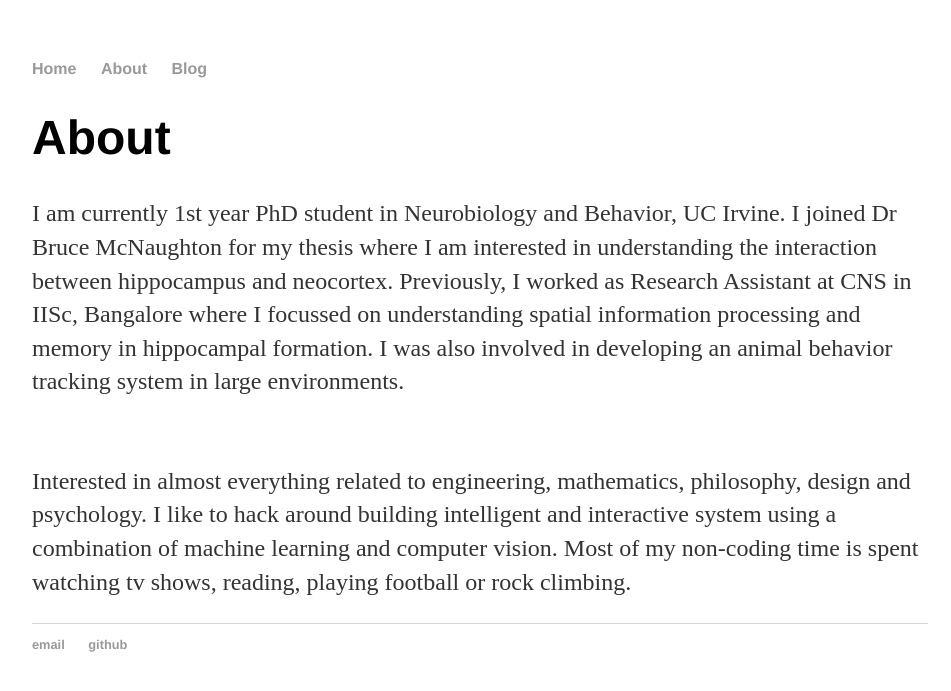
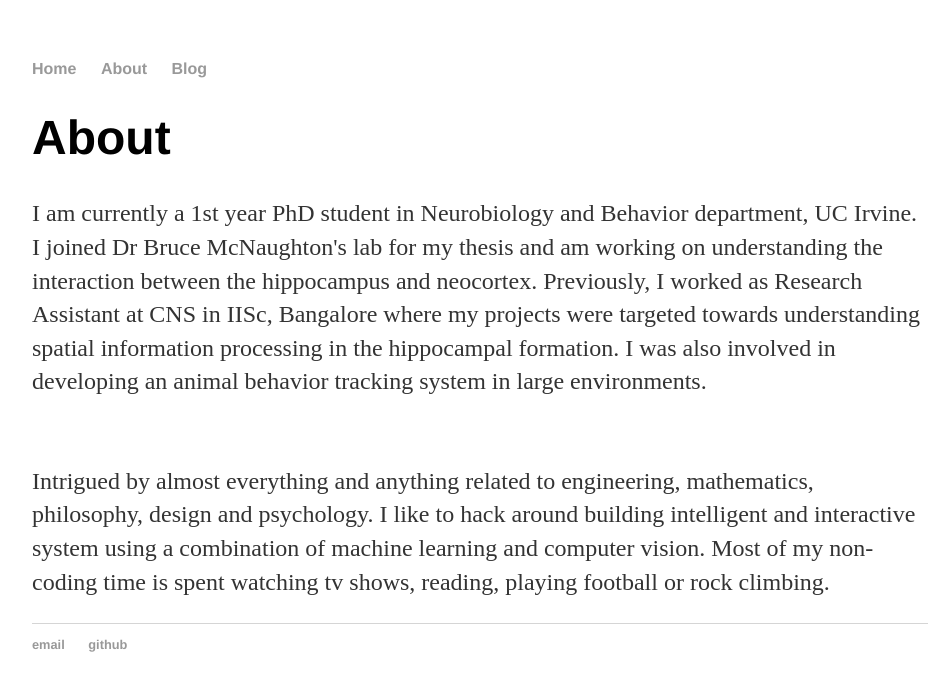
Before and after one commit to rajatsaxena/rajatsaxena.github.io, a Jekyll site: the page built from about/index.html, in a window 1280 px wide. Shown: the top 691 px of the page, without its empty margins (160-1111 px from the left). Built offline with Jekyll 4.4.1, drawn with Linux system fonts in a browser that asks for light colours.

Commit message:
Update index.html

```diff
--- a/about/index.html
+++ b/about/index.html
@@ -5,12 +5,14 @@ title: Rajat Saxena's Blog
 
 		<div class="about">
 			<h1>About</h1>
-			<p>I am currently 1st year PhD student in Neurobiology and Behavior, UC Irvine. I joined Dr Bruce McNaughton for my thesis where I am interested in understanding the
-				interaction between hippocampus and neocortex. Previously, I worked as Research Assistant at CNS in IISc, Bangalore where I
-				focussed on understanding spatial information processing and memory in hippocampal formation. I was also involved in
+			<p>I am currently a 1st year PhD student in Neurobiology and Behavior department, UC Irvine. I joined Dr Bruce
+				McNaughton's lab for my thesis and am working on understanding the
+				interaction between the hippocampus and neocortex. Previously, I worked as Research Assistant at CNS in IISc,
+				Bangalore where my projects were targeted towards understanding spatial information processing in the
+				hippocampal formation. I was also involved in
 				developing an animal behavior tracking system in large environments.</p>
 			<br/>
-<p> Interested in almost everything related to engineering, mathematics, philosophy, design and psychology. I like to hack around building intelligent and
+<p> Intrigued by almost everything and anything related to engineering, mathematics, philosophy, design and psychology. I like to hack around building intelligent and
 	interactive system using a combination of machine learning and computer vision. Most of my non-coding time is spent watching
 	tv shows, reading, playing football or rock climbing. </p>
 		</div>
```
